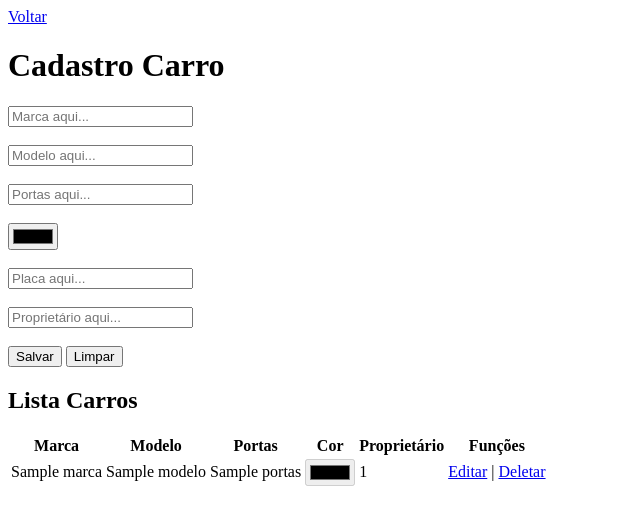
After one commit to jbferraz/STech-INF4M211-CI3, a CodeIgniter app: the page made by application/views/carroCadastro.php in a window 1280 px wide. The commit adds this page. Shown: the top 525 px of the page, without its empty margins (0-640 px from the left). Run offline with CodeIgniter, Linux system fonts and the light colour scheme; tables that the repository leaves empty or names only in its code hold one stand-in row (values such as "Sample post"); the template is opened without the code that fills it: most values are stand-ins (such as "Sample title", 1, 10 or a date in 2020).

Commit message:
Implementação do Cadastro e Edição do Carro

```diff
--- /dev/null
+++ b/application/views/carroCadastro.php
@@ -0,0 +1,64 @@
+<!DOCTYPE html>
+<!--
+To change this license header, choose License Headers in Project Properties.
+To change this template file, choose Tools | Templates
+and open the template in the editor.
+-->
+<html>
+    <head>
+        <meta charset="UTF-8">
+        <title></title>
+    </head>
+    <body>
+        <a href="<?php echo base_url() . 'home'; ?>">Voltar</a>
+        <h1>Cadastro Carro</h1>
+        <?php echo form_open('carro/inserir'); ?>
+            <input type="text" required placeholder="Marca aqui..." name="marca"/>
+            <br><br>
+            <input type="text" required placeholder="Modelo aqui..." name="modelo"/>
+            <br><br>
+            <input type="number" required placeholder="Portas aqui..." name="portas"/>
+            <br><br>
+            <input type="color" required placeholder="Cor aqui..." name="cor"/>
+            <br><br>
+            <input type="text" placeholder="Placa aqui..." name="placa"/>
+            <br><br>
+            <input type="text" placeholder="Proprietário aqui..." name="idPessoa"/>
+            <br><br>
+            <input type="submit" value="Salvar" name="salvar">
+            <input type="reset" value="Limpar" name="limpar">
+        <?php echo form_close(); ?>
+        <h2>Lista Carros</h2>
+        <table>
+            <thead>
+                <tr>
+                    <th>Marca</th>
+                    <th>Modelo</th>
+                    <th>Portas</th>
+                    <th>Cor</th>
+                    <th>Proprietário</th>
+                    <th>Funções</th>
+                </tr>
+            </thead>
+            <tbody>
+                <?php foreach ($carros as $car): ?>
+                <tr>
+                    <td><?php echo $car->marca; ?></td>
+                    <td><?php echo $car->modelo; ?></td>
+                    <td><?php echo $car->portas; ?></td>
+                    <td><input type="color" disabled value="<?php echo $car->cor; ?>"/></td>
+                    <td><?php echo $car->idPessoa; ?></td>
+                    <td>
+                        <a href="<?php echo base_url() .
+                                'carro/editar/' .
+                                $car->idCarro; ?>" >Editar</a> |
+                        <a href="<?php echo base_url() .
+                                'carro/excluir/' .
+                                $car->idCarro; ?>" >Deletar</a>
+                    </td>
+                </tr>
+                <?php endforeach; ?>
+            </tbody>
+        </table>
+    </body>
+</html>
--- a/application/views/home.php
+++ b/application/views/home.php
@@ -9,6 +9,7 @@
         <h1>Home</h1>
         <p>Olá mundo!</p>
         <a href="<?php echo base_url() . 'pessoa'; ?>">Cadastro Pessoa</a> |
-        <a href="<?php echo base_url() . 'usuario'; ?>">Cadastro Usuário</a>
+        <a href="<?php echo base_url() . 'usuario'; ?>">Cadastro Usuário</a> |
+        <a href="<?php echo base_url() . 'carro'; ?>">Cadastro Carro</a>
     </body>
 </html>
```
Also changed, not shown: application/controllers/Carro.php (added, +88 -0 lines), application/models/Carro_model.php (added, +54 -0 lines), application/views/carroEditar.php (added, +32 -0 lines).
